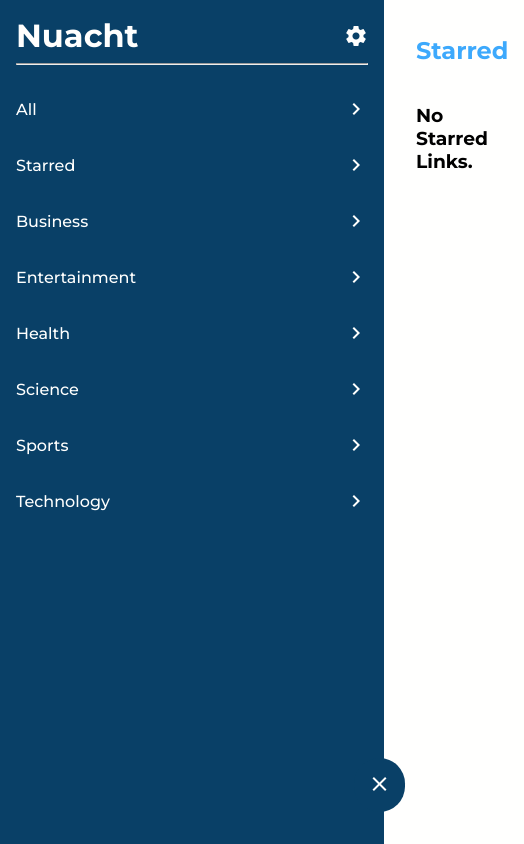
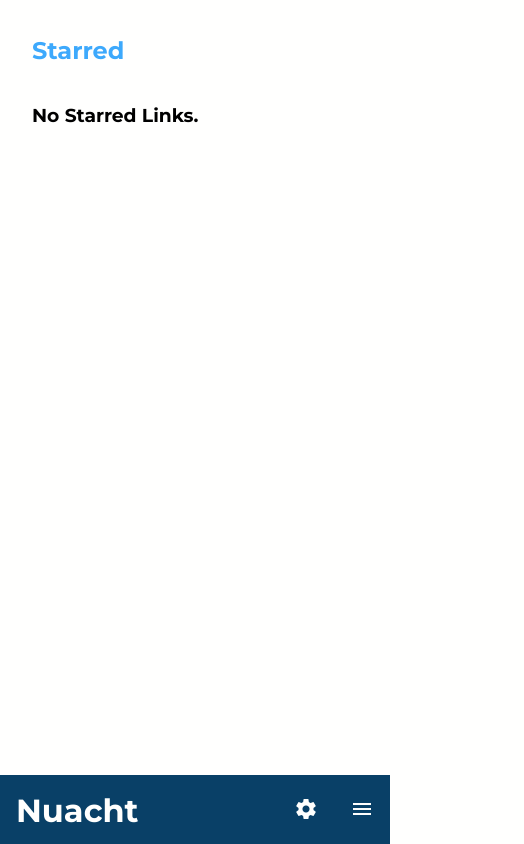
Before and after one commit to NiallEccles/Nuacht, an Angular app: page /starred in a window 390 px wide. Shown: the whole page, 524 px wide, since content can reach past the window. Built offline with nearby package versions, Linux system fonts and the light colour scheme.

Commit message:
Made drawer responsive.

```diff
--- a/src/app/app.component.scss
+++ b/src/app/app.component.scss
@@ -1,4 +1,7 @@
-.alignment{
-    display: flex;
-    flex-direction: row;
+.alignment {
+  display: flex;
+  flex-direction: row;
+  @media (max-width: 800px) {
+    flex-direction: column;
+  }
 }
--- a/src/app/components/drawer/drawer.component.html
+++ b/src/app/components/drawer/drawer.component.html
@@ -1,4 +1,4 @@
-<div class="container" [ngClass]="{ close: isClosed }">
+<div class="container" [ngClass]="{ close: isClosed, mobile: mobileMenu }">
   <div class="title">
     <h1 *ngIf="!isClosed">Nuacht</h1>
     <h1 *ngIf="isClosed">N</h1>
@@ -6,6 +6,11 @@
       <i class="material-icons" (click)="openOverlay()">
         settings
       </i>
+      <div class="leading-menu">
+        <i class="material-icons" (click)="openMenu()">
+          menu
+        </i>
+      </div>
     </div>
   </div>
   <hr />
--- a/src/app/components/drawer/drawer.component.scss
+++ b/src/app/components/drawer/drawer.component.scss
@@ -7,12 +7,32 @@
   padding: 1em;
   position: relative;
   transition: all 300ms ease-in-out;
+  @media (max-width: 800px) {
+    position: fixed;
+    width: calc(100vw - 2em);
+    height: 3em;
+    top: calc(100vh - 4.3em);
+  }
+  &.mobile {
+    @media (max-width: 800px) {
+      top: 0;
+      height: calc(100vh - 2em);
+    }
+  }
+  hr {
+    @media (max-width: 800px) {
+      display: none;
+    }
+  }
   &.close {
     width: 2em;
     display: flex;
     flex-direction: column;
     align-items: center;
     transition: all 300ms ease-in-out;
+    @media (max-width: 800px) {
+      width: calc(100vw - 2em);
+    }
     h1 {
       margin-bottom: 0.5em;
     }
@@ -36,6 +56,15 @@
     .leading {
       display: flex;
       justify-content: space-between;
+      @media (max-width: 800px) {
+        width: 5em;
+      }
+      .leading-menu {
+        display: none;
+        @media (max-width: 800px) {
+          display: inline;
+        }
+      }
     }
     .leading > i:hover {
       cursor: pointer;
@@ -74,6 +103,9 @@
     position: absolute;
     right: -1.3em;
     bottom: 2em;
+    @media (max-width: 800px) {
+      display: none;
+    }
     span {
       visibility: hidden;
     }
--- a/src/app/components/drawer/drawer.component.ts
+++ b/src/app/components/drawer/drawer.component.ts
@@ -11,6 +11,7 @@ import { timer } from "rxjs";
 export class DrawerComponent implements OnInit {
   public activeHover: string;
   public isClosed: boolean;
+  public mobileMenu: boolean;
   public categories = [
     {
       id: 0,
@@ -67,11 +68,14 @@ export class DrawerComponent implements OnInit {
     public drawerService: DrawerService
   ) {
     this.drawerService.drawerStatus().subscribe(data => {
+      if (!this.isMobile()) {
         this.isClosed = data;
+      }
     });
   }
 
   ngOnInit() {
+    if (!this.isMobile()) {
       if (localStorage.getItem("settings")) {
         this.isClosed = JSON.parse(localStorage.getItem("settings")).find(
           i => i.name === "Minimal"
@@ -79,10 +83,15 @@ export class DrawerComponent implements OnInit {
       } else {
         this.isClosed = false;
       }
+    } else {
+      this.isClosed = false;
+    }
   }
 
   public toggleDrawer() {
+    if (this.isMobile()) {
       this.isClosed = !this.isClosed;
+    }
   }
 
   public openOverlay() {
@@ -102,10 +111,28 @@ export class DrawerComponent implements OnInit {
       ).value
     );
   }
+
   public setHover(event) {
     this.activeHover = event.toElement.id;
   }
+
   public clearHover() {
     this.activeHover = "";
   }
+
+  public isMobile(): boolean {
+    if (document.body.getBoundingClientRect().width >= 800) {
+      return false;
+    } else {
+      return true;
     }
+  }
+
+  public openMenu() {
+    this.mobileMenu = !this.mobileMenu;
+  }
+
+  public closeMenu() {
+    this.mobileMenu = false;
+  }
+}
--- a/src/app/components/reader/reader.component.scss
+++ b/src/app/components/reader/reader.component.scss
@@ -7,6 +7,11 @@
   overflow-y: scroll;
   height: calc(100vh - 2em);
   font-family: "Montserrat", sans-serif;
+  @media (max-width: 800px) {
+    padding-left: 1em;
+    padding-bottom: 5em;
+    width: calc(100% - 2em);
+  }
   h2{
     color: var(--button);
   }
```
Lines whose indentation alone changed are shown as unchanged.
